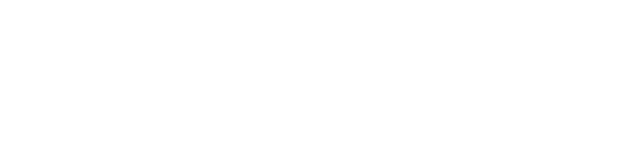
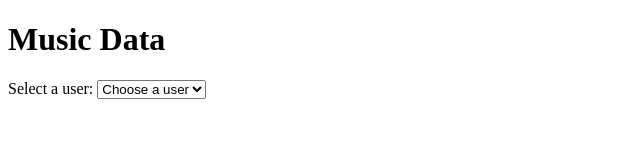
Before and after one commit to Dresumewill/Project-Music-Data, a website with bundled scripts: page index.html in a window 1280 px wide. Shown: the whole page, without its empty margins (0-640 px from the left). Built offline with nearby package versions, Linux system fonts and the light colour scheme.

Commit message:
given a header and user selector

```diff
--- a/index.html
+++ b/index.html
@@ -1,11 +1,19 @@
 <!DOCTYPE html>
 <html lang="en">
 <head>
-    <meta charset="UTF-8">
-    <meta name="viewport" content="width=device-width, initial-scale=1.0">
-    <title>Music Data</title>
+	<meta charset="UTF-8">
+	<meta name="viewport" content="width=device-width, initial-scale=1.0">
+	<title>Music Data</title>
+	<script type="module" src="script.js"></script>
 </head>
 <body>
-
+	<main>
+		<h1>Music Data</h1>
+		<label for="user-select">Select a user:</label>
+		<select id="user-select">
+			<option value="">Choose a user</option>
+		</select>
+		<section id="results" aria-live="polite"></section>
+	</main>
 </body>
 </html>
```
